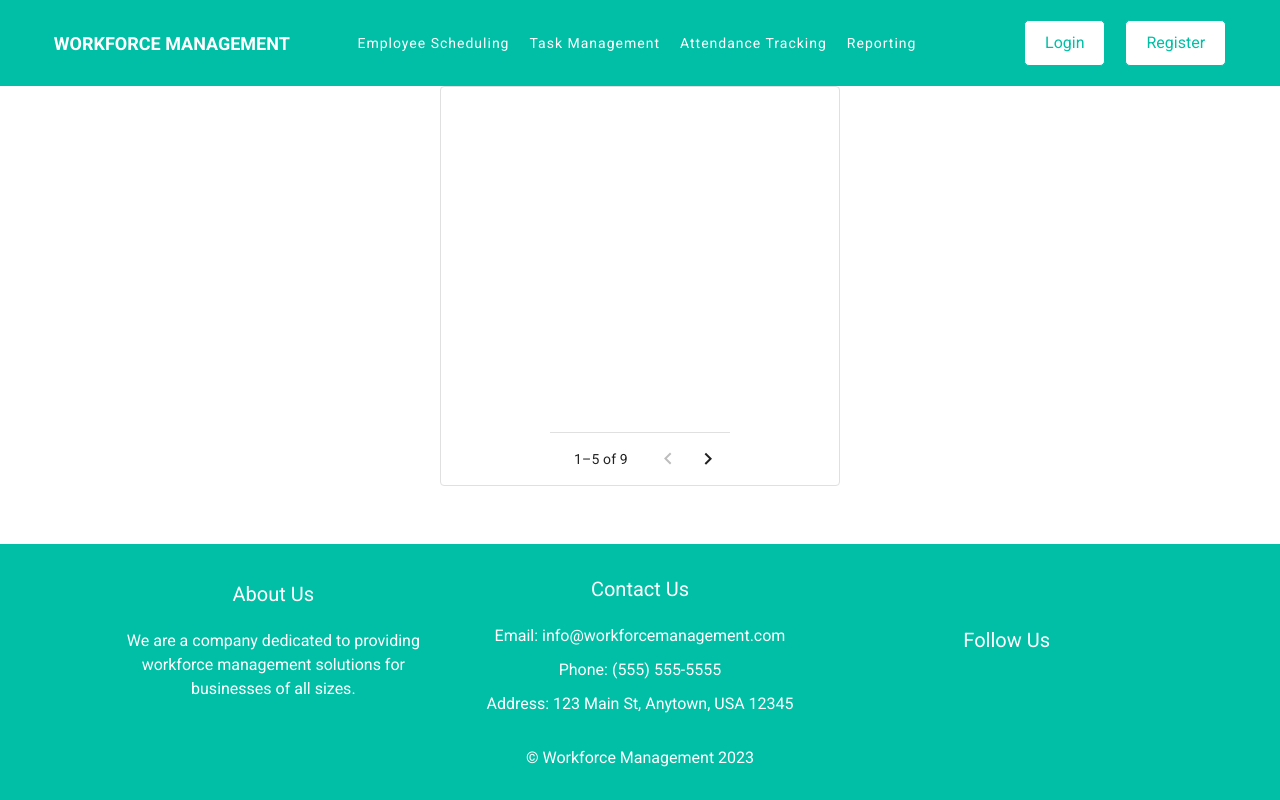
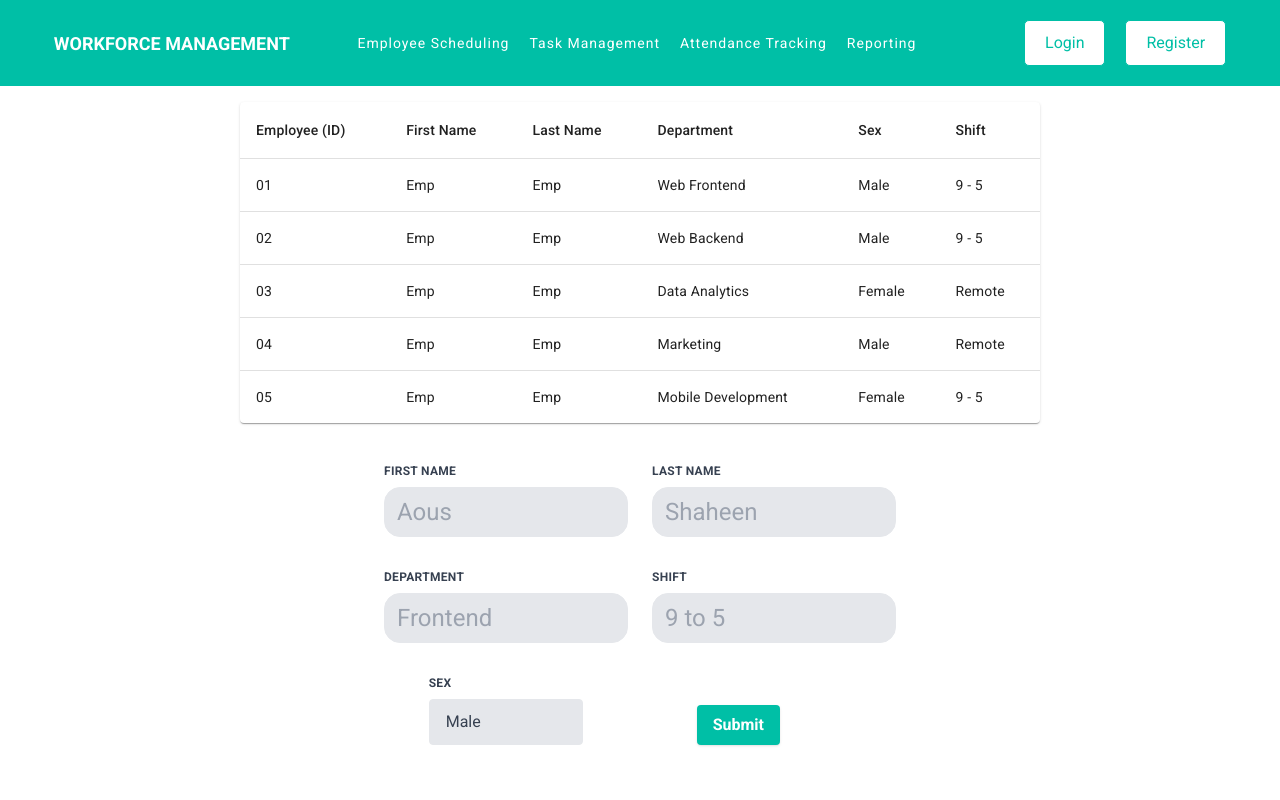
Before and after one commit to shaheen7a/workforece-management-system, a React (Vite) app: page /scheduling in a window 1280 px wide. Built offline with nearby package versions, Linux system fonts and the light colour scheme.

Commit message:
Scheduling form

```diff
--- a/src/pages/EmployeeScheduling.jsx
+++ b/src/pages/EmployeeScheduling.jsx
@@ -1,58 +1,118 @@
 import React from 'react'
 import Footer from '../components/Footer'
 import Header from '../components/Header'
-import { DataGrid } from '@mui/x-data-grid';
+import Table from '@mui/material/Table';
+import TableBody from '@mui/material/TableBody';
+import TableCell from '@mui/material/TableCell';
+import TableContainer from '@mui/material/TableContainer';
+import TableHead from '@mui/material/TableHead';
+import TableRow from '@mui/material/TableRow';
+import Paper from '@mui/material/Paper';
+import Box from '@mui/material/Box';
+import TextField from '@mui/material/TextField';
 
+function createData(employeeID, firstName, lastname, dept, sex, shift) {
+  return { employeeID, firstName, lastname, dept, sex, shift };
+}
+
+const rows = [
+  createData("01", 'Emp', 'Emp', "Web Frontend", "Male", "9 - 5"),
+  createData("02", 'Emp', 'Emp', "Web Backend", "Male", "9 - 5"),
+  createData("03", 'Emp', 'Emp', "Data Analytics", "Female", "Remote"),
+  createData("04", 'Emp', 'Emp', "Marketing", "Male", "Remote"),
+  createData("05", 'Emp', 'Emp', "Mobile Development", "Female", "9 - 5"),
+];
 
 const EmployeeScheduling = () => {
 
-  const columns = [
-    { field: 'id', headerName: 'ID', width: 70 },
-    { field: 'firstName', headerName: 'First name', width: 130 },
-    { field: 'lastName', headerName: 'Last name', width: 130 },
-    {
-      field: 'age',
-      headerName: 'Age',
-      type: 'number',
-      width: 90,
-    },
-    {
-      field: 'fullName',
-      headerName: 'Full name',
-      description: 'This column has a value getter and is not sortable.',
-      sortable: false,
-      width: 160,
-      valueGetter: (params) =>
-        `${params.row.firstName || ''} ${params.row.lastName || ''}`,
-    },
-  ];
-
-  const rows = [
-    { id: 1, lastName: 'Snow', firstName: 'Jon', age: 35 },
-    { id: 2, lastName: 'Lannister', firstName: 'Cersei', age: 42 },
-    { id: 3, lastName: 'Lannister', firstName: 'Jaime', age: 45 },
-    { id: 4, lastName: 'Stark', firstName: 'Arya', age: 16 },
-    { id: 5, lastName: 'Targaryen', firstName: 'Daenerys', age: null },
-    { id: 6, lastName: 'Melisandre', firstName: null, age: 150 },
-    { id: 7, lastName: 'Clifford', firstName: 'Ferrara', age: 44 },
-    { id: 8, lastName: 'Frances', firstName: 'Rossini', age: 36 },
-    { id: 9, lastName: 'Roxie', firstName: 'Harvey', age: 65 },
-  ];
-
-
   return (
-    <div className='w-[100%]'>
+    <div>
       <Header />
-      <div className='w-[400px] h-[400px]'>
-        <DataGrid
-          rows={rows}
-          columns={columns}
-          pageSize={5}
-          rowsPerPageOptions={[5]}
-          checkboxSelection
-        />
+      <div className="w-[50rem] mt-4">
+        <TableContainer component={Paper}>
+          <Table sx={{ minWidth: 650 }} aria-label="simple table">
+            <TableHead>
+              <TableRow>
+                <TableCell align='left'>Employee (ID)</TableCell>
+                <TableCell align='left'>First Name</TableCell>
+                <TableCell align='left'>Last Name</TableCell>
+                <TableCell align='left'>Department</TableCell>
+                <TableCell align='left'>Sex</TableCell>
+                <TableCell align='left'>Shift</TableCell>
+              </TableRow>
+            </TableHead>
+            <TableBody>
+              {rows.map((row) => (
+                <TableRow
+                  key={row.employeeID}
+                  sx={{ '&:last-child td, &:last-child th': { border: 0 } }}
+                >
+                  <TableCell component="th" scope="row">
+                    {row.employeeID}
+                  </TableCell>
+                  <TableCell align='left'>{row.firstName}</TableCell>
+                  <TableCell align='left'>{row.lastname}</TableCell>
+                  <TableCell align='left'>{row.dept}</TableCell>
+                  <TableCell align='left'>{row.sex}</TableCell>
+                  <TableCell align='left'>{row.shift}</TableCell>
+                </TableRow>
+              ))}
+            </TableBody>
+          </Table>
+        </TableContainer>
       </div>
-      <Footer />
+      <div className='mt-10'>
+        <form class="w-full max-w-lg">
+          <div class="flex flex-wrap -mx-3 mb-6">
+            <div class="w-full md:w-1/2 px-3 mb-6 md:mb-0">
+              <label class="block uppercase tracking-wide text-gray-700 text-xs font-bold mb-2" for="grid-first-name">
+                First Name
+              </label>
+              <input class="block w-full bg-gray-200 text-gray-700 border rounded mb-3 leading-tight focus:outline-none focus:bg-white" id="grid-first-name" type="text" placeholder="Aous" />
+              {/* <p class="text-red-500 text-xs italic">Please fill out this field.</p> */}
+            </div>
+            <div class="w-full md:w-1/2 px-3">
+              <label class="block uppercase tracking-wide text-gray-700 text-xs font-bold mb-2" for="grid-last-name">
+                Last Name
+              </label>
+              <input class="appearance-none block w-full bg-gray-200 text-gray-700 border border-gray-200 rounded py-3 px-4 leading-tight focus:outline-none focus:bg-white focus:border-gray-500" id="grid-last-name" type="text" placeholder="Shaheen" />
+            </div>
+          </div>
+          <div class="flex flex-wrap -mx-3 mb-6">
+            <div class="w-full md:w-1/2 px-3 mb-6 md:mb-0">
+              <label class="block uppercase tracking-wide text-gray-700 text-xs font-bold mb-2" for="grid-first-name">
+                Department
+              </label>
+              <input class="block w-full bg-gray-200 text-gray-700 border rounded mb-3 leading-tight focus:outline-none focus:bg-white" id="grid-first-name" type="text" placeholder="Frontend" />
+              {/* <p class="text-red-500 text-xs italic">Please fill out this field.</p> */}
+            </div>
+            <div class="w-full md:w-1/2 px-3">
+              <label class="block uppercase tracking-wide text-gray-700 text-xs font-bold mb-2" for="grid-last-name">
+                Shift
+              </label>
+              <input class="appearance-none block w-full bg-gray-200 text-gray-700 border border-gray-200 rounded py-3 px-4 leading-tight focus:outline-none focus:bg-white focus:border-gray-500" id="grid-last-name" type="text" placeholder="9 to 5" />
+            </div>
+          </div>
+          <div class="flex flex-wrap -mx-3 mb-2">
+            <div class="w-full md:w-1/3 px-3 mb-6 md:mb-0">
+              <label class="block uppercase tracking-wide text-gray-700 text-xs font-bold mb-2" for="grid-state">
+                Sex
+              </label>
+              <div class="relative">
+                <select class="block appearance-none w-full bg-gray-200 border border-gray-200 text-gray-700 py-3 px-4 pr-8 rounded leading-tight focus:outline-none focus:bg-white focus:border-gray-500" id="grid-state">
+                  <option>Male</option>
+                  <option>Female</option>
+                </select>
+              </div>
+            </div>
+            <div class="w-full md:w-1/3 px-3 mb-6 md:mb-0">
+              <button class="shadow bg-[#00BFA6] hover:bg-purple-400 focus:shadow-outline focus:outline-none text-white font-bold py-2 px-4 rounded" type="button">
+                Submit
+              </button>
+            </div>
+          </div>
+        </form>
+      </div>
     </div>
   )
 }
--- a/src/pages/Home.jsx
+++ b/src/pages/Home.jsx
@@ -8,14 +8,14 @@ const Home = () => {
     <div className='home'>
       <Header />
       <div className='flex justify-between items-center p-10 m-10'>
-        <div className='intro border'>
+        <div className=''>
           <h1 className='mb-4  font-extrabold leading-none tracking-tight md:text-5xl lg:text-6xl'>Workforce Management Software</h1>
           <p class="mb-6 font-normal text-gray-700 lg:text-xl">Simplify employee scheduling, task management, attendance, and help managers make the right decisions in the moment.</p>
           <button className='bg-[#00BFA6] hover:bg-green-500 text-white font-bold py-2 px-4 rounded'>Book a call</button>
           <button className='bg-[#00BFA6] hover:bg-green-500 text-white font-bold py-2 px-4 rounded ml-10'>Get Started</button>
         </div>
 
-        <div className="border">
+        <div className="">
           <img
             src={hero}
             alt="hero"
```
